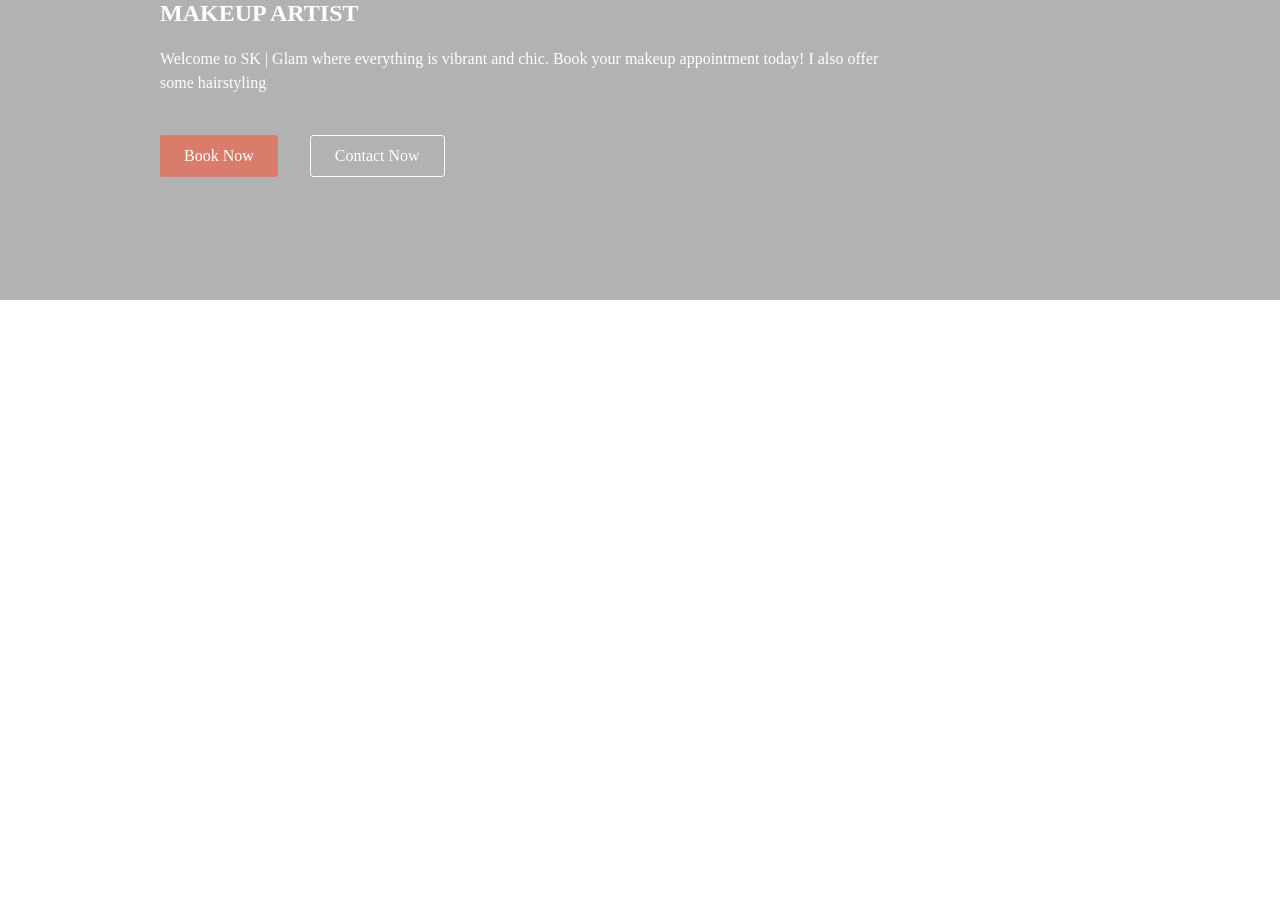
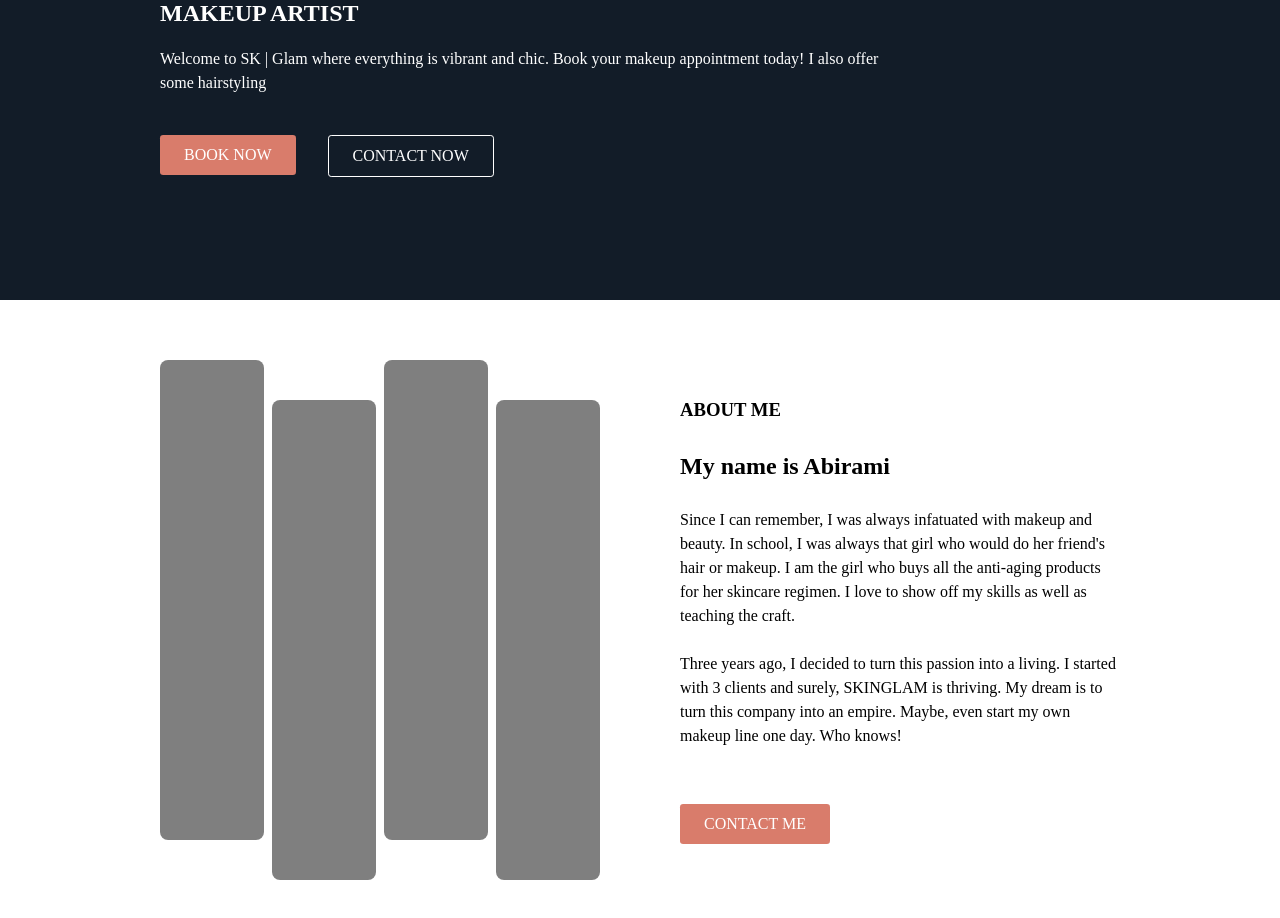
Before and after one commit to reactivicky/abi-parlour, a React (Vite) app: page / in a window 1280 px wide. Shown: the part 340-1258 px from the top of the page. Before the commit the page ends 800 px from the top, so only its background shows below. Built offline with nearby package versions, Linux system fonts and the light colour scheme.

Commit message:
added about me section

```diff
--- a/src/App.jsx
+++ b/src/App.jsx
@@ -1,9 +1,10 @@
-import { Hero } from "./components";
+import { AboutMe, Hero } from "./components";
 
 function App() {
   return (
     <div>
       <Hero />
+      <AboutMe />
     </div>
   );
 }
--- /dev/null
+++ b/src/components/AboutMe/index.jsx
@@ -0,0 +1,43 @@
+import {
+  Container,
+  ImageContainer,
+  TextContainer,
+  SectionName,
+  Heading,
+} from "./style";
+import Button from "../Common/Button";
+
+const AboutMe = () => {
+  return (
+    <Container>
+      <ImageContainer>
+        <div></div>
+        <div></div>
+        <div></div>
+        <div></div>
+      </ImageContainer>
+      <TextContainer>
+        <SectionName>About Me</SectionName>
+        <Heading>My name is Abirami</Heading>
+        <p>
+          Since I can remember, I was always infatuated with makeup and beauty.
+          In school, I was always that girl who would do her friend&apos;s hair
+          or makeup. I am the girl who buys all the anti-aging products for her
+          skincare regimen. I love to show off my skills as well as teaching the
+          craft.
+        </p>
+
+        <p className="mb-2">
+          Three years ago, I decided to turn this passion into a living. I
+          started with 3 clients and surely, SKINGLAM is thriving. My dream is
+          to turn this company into an empire. Maybe, even start my own makeup
+          line one day. Who knows!
+        </p>
+
+        <Button>Contact Me</Button>
+      </TextContainer>
+    </Container>
+  );
+};
+
+export default AboutMe;
--- /dev/null
+++ b/src/components/AboutMe/style.js
@@ -0,0 +1,47 @@
+import styled from "@emotion/styled";
+
+export const Container = styled.div`
+  height: 80vh;
+  padding: 0 10rem;
+  display: grid;
+  grid-template-columns: 1fr 1fr;
+  gap: 5rem;
+  align-items: center;
+`;
+
+export const ImageContainer = styled.div`
+  display: flex;
+  gap: 0.5rem;
+  height: 80%;
+  align-items: center;
+  div {
+    border-radius: 0.5rem;
+    height: 30rem;
+    width: 100%;
+    background-color: rgba(0, 0, 0, 0.5);
+    position: relative;
+  }
+
+  div:nth-child(odd) {
+    top: -20px;
+  }
+  div:nth-child(even) {
+    bottom: -20px;
+  }
+`;
+
+export const TextContainer = styled.div`
+  display: flex;
+  flex-direction: column;
+  gap: 1.5rem;
+
+  .mb-2 {
+    margin-bottom: 2rem;
+  }
+`;
+
+export const SectionName = styled.h3`
+  text-transform: uppercase;
+`;
+
+export const Heading = styled.h2``;
--- a/src/components/Common/Button.jsx
+++ b/src/components/Common/Button.jsx
@@ -5,7 +5,10 @@ const StyledButton = styled.button`
     variant === "primary" ? "#d97c6b" : "transparent"};
   color: white;
   padding: 0.5rem 1.5rem;
+  text-transform: uppercase;
   border-radius: 0.2rem;
+  align-self: flex-start;
+  cursor: pointer;
   border: ${({ variant }) =>
     variant === "secondary" ? "1px solid white" : "none"};
 `;
--- a/src/components/Hero/style.js
+++ b/src/components/Hero/style.js
@@ -2,7 +2,7 @@ import styled from "@emotion/styled";
 
 export const Container = styled.div`
   height: 80vh;
-  background: rgba(0, 0, 0, 0.3);
+  background: #121c28;
   padding: 0 10rem;
   display: flex;
   flex-direction: column;
--- a/src/components/index.js
+++ b/src/components/index.js
@@ -1,5 +1,6 @@
 import Hero from "./Hero";
 import Navbar from "./Navbar";
 import Button from "./Common/Button";
+import AboutMe from "./AboutMe";
 
-export { Hero, Navbar, Button };
+export { Hero, Navbar, Button, AboutMe };
```
